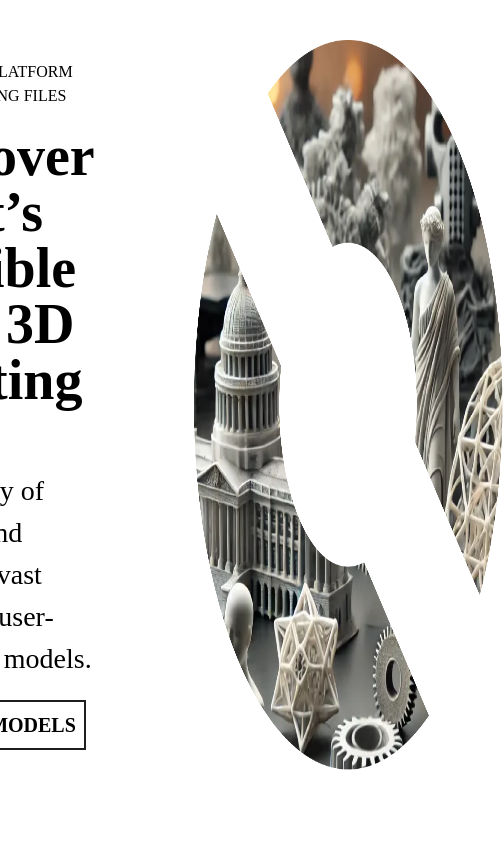
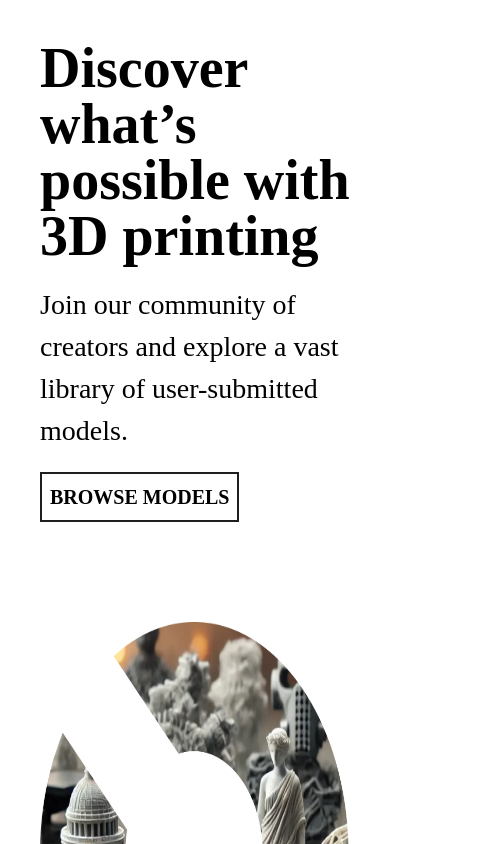
Before and after one commit to nima-karkhaneh/learn-nextjs, a Next.js app in the folder print-forge/: page / in a window 390 px wide. Shown: the top 844 px of the page, 504 px wide, since content can reach past the window. Built offline with nearby package versions, Linux system fonts and the light colour scheme.

Commit message:
Add media query for mobile devices for home page

```diff
--- a/print-forge/app/globals.css
+++ b/print-forge/app/globals.css
@@ -58,3 +58,15 @@ button {
 
 
 }
+
+@media (max-width: 768px) {
+    .home-cont {
+        flex-direction: column;
+    }
+    img {
+        height: 465px;
+    }
+    .top-txt {
+        display: none;
+    }
+}
```
